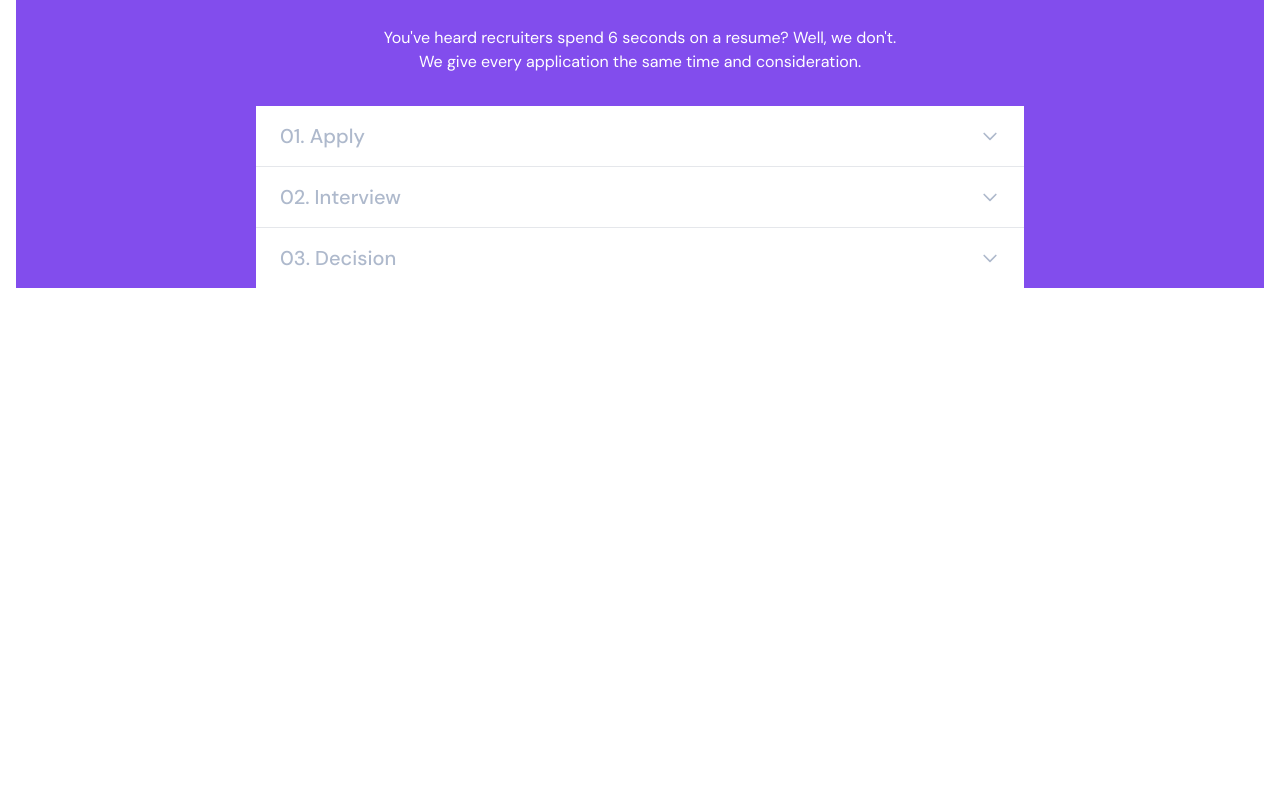
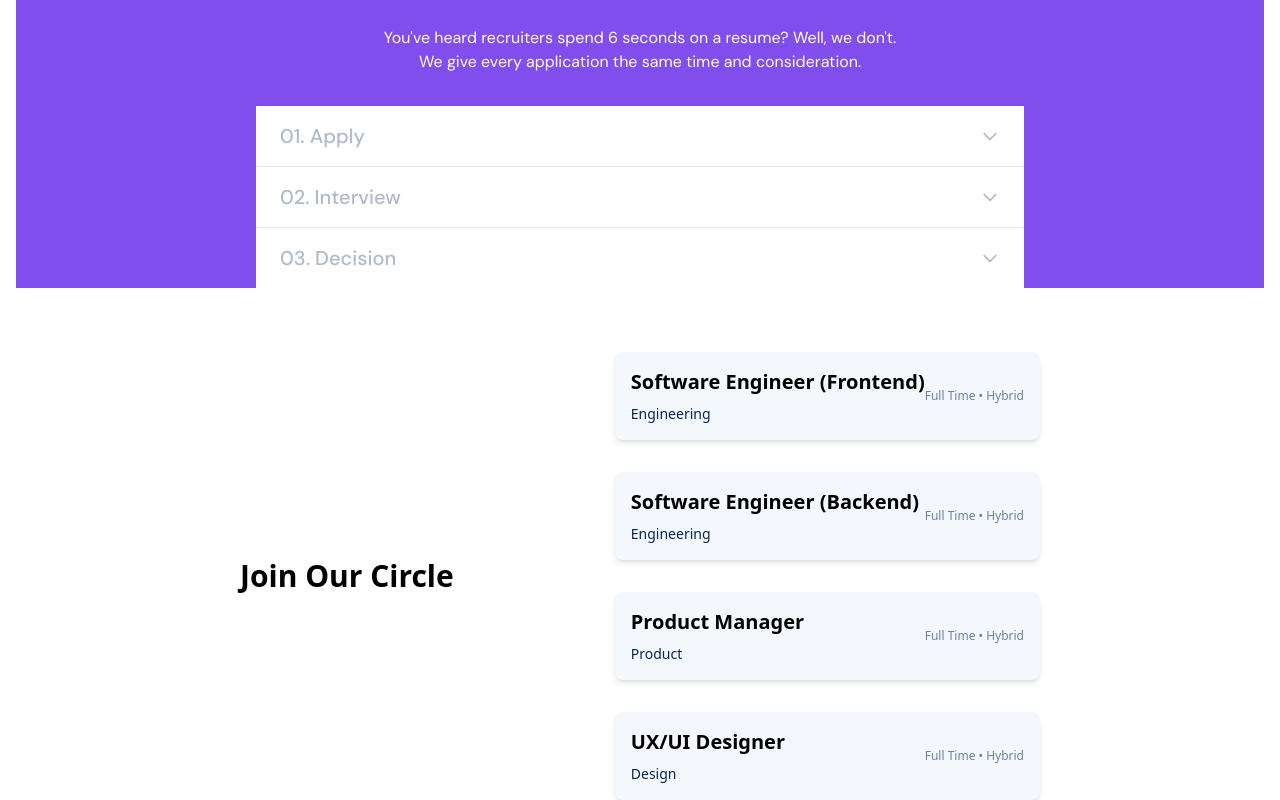
Before and after one commit to Daniel-Williams-ux/befit-landing, a Next.js app: page /career in a window 1280 px wide. Shown: the part 3102-3902 px from the top of the page. Before the commit the page ends 3454 px from the top, so only its background shows below. Built offline with nearby package versions, Linux system fonts and the light colour scheme.

Commit message:
complete join our circle

```diff
--- a/src/pages/career.js
+++ b/src/pages/career.js
@@ -339,6 +339,60 @@ export default function CareerPage() {
           </div>
         </div>
       </section>
+      <div className=" flex flex-col lg:flex-row lg:justify-between lg:items-center lg:space-x-8 mx-4 sm:mx-8 lg:mx-60 space-y-8 lg:space-y-0">
+  {/* <!-- Left Side: Text --> */}
+  <div className="text-center lg:text-left">
+    <h2 className="text-2xl sm:text-3xl font-bold">Join Our Circle</h2>
+  </div>
+
+  {/* Job Listings */}
+  <div className="flex flex-col space-y-8 w-full lg:w-auto">
+    {/* <!-- Div 1: Software Engineer (Frontend) --> */}
+    <div className="text-center bg-circlebg p-4 rounded-lg shadow-md flex justify-between items-center">
+      <div>
+        <h3 className="text-lg sm:text-xl font-semibold">Software Engineer (Frontend)</h3>
+        <div className="text-circleText text-left mt-2 text-sm">Engineering</div>
+      </div>
+      <div className="text-xs text-hybridColor text-right">
+        Full Time • Hybrid
+      </div>
+    </div>
+
+    {/* <!-- Div 2: Software Engineer (Backend) --> */}
+    <div className="text-center bg-circlebg p-4 rounded-lg shadow-md flex justify-between items-center">
+      <div>
+        <h3 className="text-lg sm:text-xl font-semibold">Software Engineer (Backend)</h3>
+        <div className="text-circleText text-left mt-2 text-sm">Engineering</div>
+      </div>
+      <div className="text-xs text-hybridColor text-right">
+        Full Time • Hybrid
+      </div>
+    </div>
+
+    {/* <!-- Div 3: Product Manager --> */}
+    <div className="text-center bg-circlebg p-4 rounded-lg shadow-md flex justify-between items-center">
+      <div>
+        <h3 className="text-lg sm:text-xl font-semibold">Product Manager</h3>
+        <div className="text-circleText text-left mt-2 text-sm">Product</div>
+      </div>
+      <div className="text-xs text-hybridColor text-right">
+        Full Time • Hybrid
+      </div>
+    </div>
+
+    {/* <!-- Div 4: UX/UI Designer --> */}
+    <div className="text-center bg-circlebg p-4 rounded-lg shadow-md flex justify-between items-center">
+      <div>
+        <h3 className="text-lg sm:text-xl font-semibold">UX/UI Designer</h3>
+        <div className="text-circleText text-left mt-2 text-sm">Design</div>
+      </div>
+      <div className="text-xs text-hybridColor text-right">
+        Full Time • Hybrid
+      </div>
+    </div>
+  </div>
+</div>
+
 
     </main>
   );
--- a/tailwind.config.js
+++ b/tailwind.config.js
@@ -18,6 +18,10 @@ module.exports = {
         careerColor: '#824DED',
         gridText: '#0C0A09',
         hireColor: '#AEB9CC',
+        circleText: "#082552",
+        circleColor: "#DED9F3",
+        circlebg: "#F4F8FC",
+        hybridColor: "#6C82A3",
       },
       fontFamily: {
         dmSans: ['DM Sans', 'sans-serif'],  // Adds DM Sans as the default sans font
```
